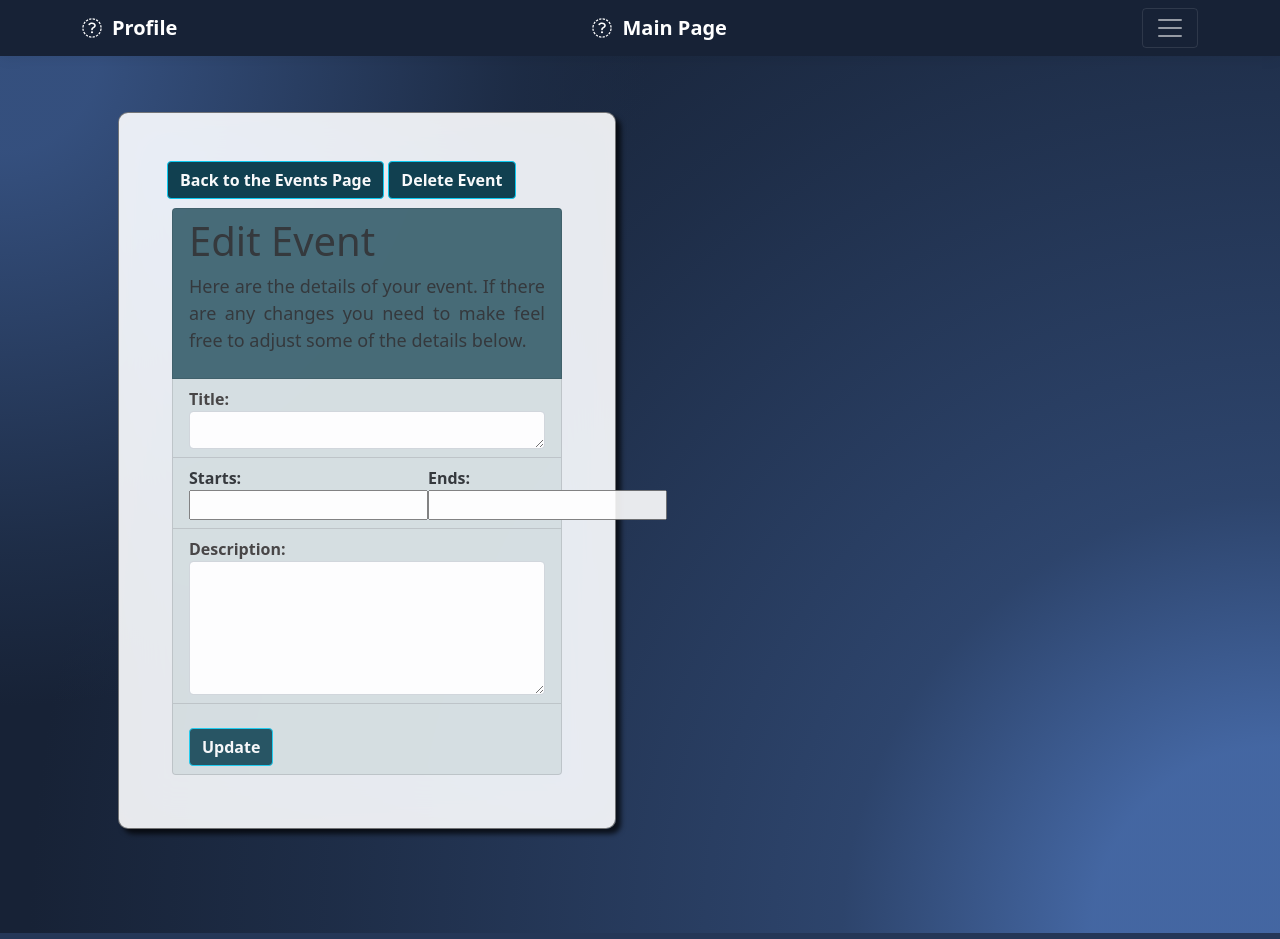
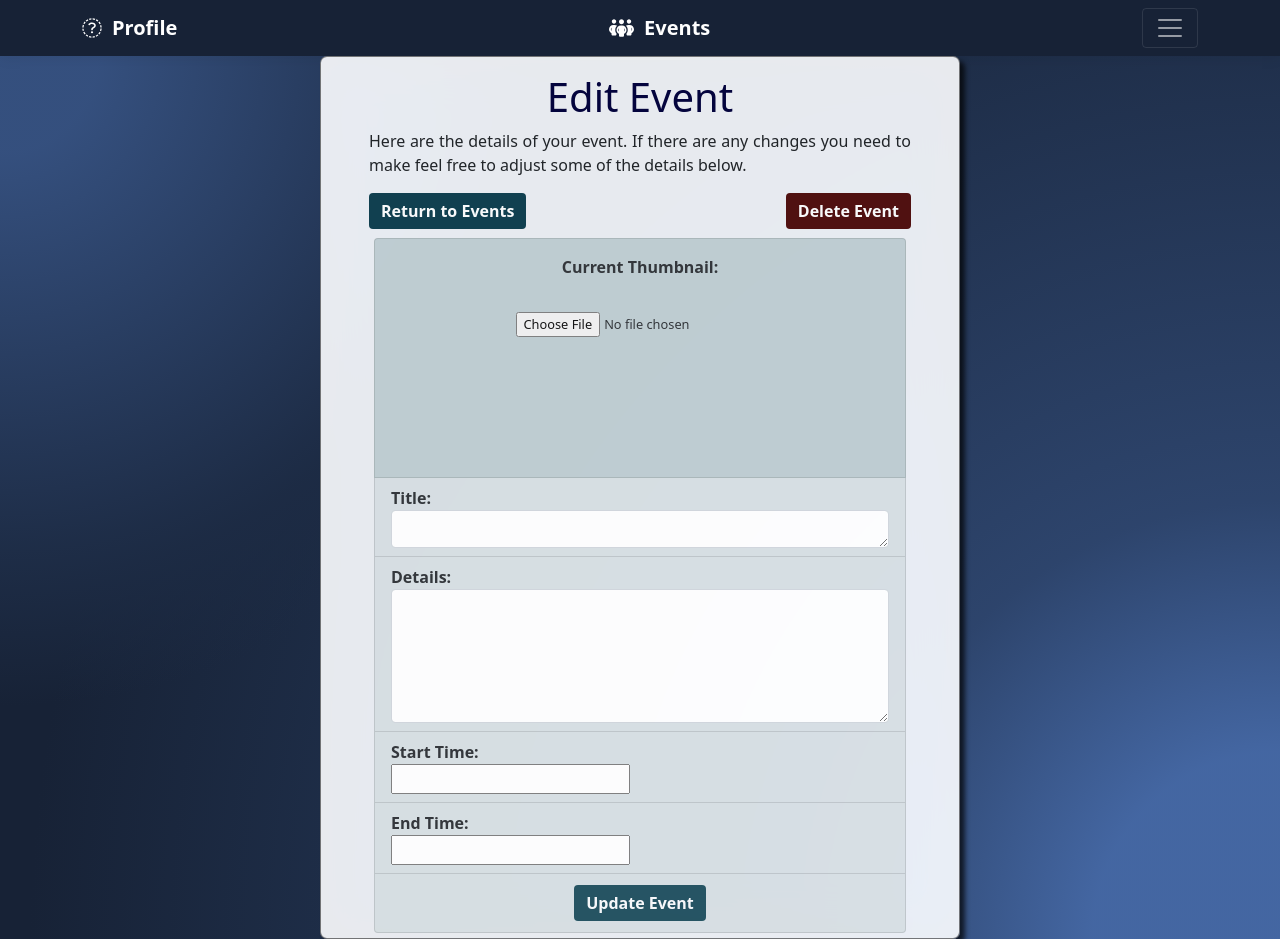
Before and after one commit to alejamora04/Layover-Connections, a Django app: template events/templates/events/edit_event.html in a window 1280 px wide. Run offline with Django 4.2, Linux system fonts and the light colour scheme; the template is opened without the code that fills it: values that come from a table or form of the project are taken from there, others are empty; some libraries are stand-ins or nearby versions.

Commit message:
Refactored front end for event CRUD pages.

```diff
--- a/events/forms.py
+++ b/events/forms.py
@@ -19,7 +19,8 @@ class EventUpdateForm(forms.ModelForm):
 	title = forms.CharField(widget=forms.Textarea(attrs={'class': 'form-control', 'rows': 1}))
 	start_time = forms.CharField(label= 'Start Time: [ yyyy-mm-dd 00:00 ]')
 	description = forms.CharField(widget=forms.Textarea(attrs={'class': 'form-control', 'rows': 5}))
+	event_thumbnail = forms.ImageField()
 
 	class Meta:
 		model = Event
-		fields = ['title', 'start_time', 'end_time', 'description']
+		fields = ['title', 'event_thumbnail', 'start_time', 'end_time', 'description']
--- a/events/templates/events/edit_event.html
+++ b/events/templates/events/edit_event.html
@@ -3,83 +3,86 @@
 {% load crispy_forms_tags %}
 
 {% block content %}
-    <!-- Section: Design Block -->
-    <section class="background-radial-gradient overflow-hidden">
-        <div class="container px-4 py-2 px-md-5 text-center text-lg-start my-5">
-          <div class="row gx-lg-5 align-items-center mb-5">
-
-                <!-- Create Event Form -->
-                <div class="col-lg-6 mb-5 mb-lg-0 position-relative">
-                    <div class="card bg-glass" style = "border-radius: 10px; box-shadow: 5px 5px 5px rgba(0, 0, 0, .7); border: 1px solid rgba(0, 0, 0, 0.507);">
-                        <div class="card-body px-2 py-5 px-md-5" >
-                        <button class="btn btn-outline-info mb-1" style="background-color:hsl(195, 65%, 19%);">
-                            <strong><a href="{% url 'events:event_base' %}" style="color: #f8f9fa; text-decoration:none;"> Back to the Events Page </a></strong>
-                        </button>
-                        <button class="btn btn-outline-info mb-1" style="background-color:hsl(195, 65%, 19%);">
-                            <strong><a href="{%  url 'events:delete_event' event_details.id %}" style="color: #f8f9fa; text-decoration:none;"> Delete Event </a></strong>
-                        </button>
-                        <!--  Event Edit form -->
-                            <form method="POST" enctype="multipart/form-data">
-                                {% csrf_token %}
-                                <fieldset class="form-group">
-                                  <!-- Individual Form Fields -->
-                                  <ul class="list-group" style="padding: 5px; opacity: 90%;">
-                                    <!-- Event Details -->
-                                        <li class="list-group-item" style="background-color: hsla(194, 68%, 18%, 0.822); opacity: 100%;">
-                                            <h1> Edit Event </h1>
+<!-- Old Section: Page below Navbar -->
+<section class="background-radial-gradient" style="height: 100vh; overflow: auto;">
+    <!-- Form Outercontainer Nav-buttons -->
+    <div class="card bg-glass" style="border-radius: 7px; box-shadow: 5px 5px 5px rgba(0, 0, 0, .7); border: 1px solid rgba(0, 0, 0, 0.507); max-width: 40rem; margin: auto;">
+        <div class="px-2 px-md-5" >
+            <h1 style="text-align: center; padding-top: 1rem; color: rgb(4, 4, 61);"> Edit Event </h1>
             <p style=
-                                            "font-size: large;
+            "font-size: 1rem;
             text-align: justify;
             text-justify: inter-word;
             ">
                 Here are the details of your event. If there are any changes you need to make feel free to adjust some of the details below.
             </p>
+            <!-- Exit and Delete Nav Buttons.-->
+            <div style="display: flex; justify-content: space-between;">
+                <button class="btn btn-outline-info mb-1" style="background-color:hsl(195, 65%, 19%); border: 1px;">
+                    <strong><a href="{% url 'events:view_events' %}" style="color: #f8f9fa; text-decoration:none;"> Return to Events </a></strong>
+                </button>
+                <button class="btn btn-outline-info mb-1" style="background-color:hsl(0, 65%, 19%); border: 1px;">
+                    <strong><a href="{%  url 'events:delete_event' event_details.id %}" style="color: #f8f9fa; text-decoration:none;"> Delete Event </a></strong>
+                </button>
+            </div>
+            <!--  Event Edit form -->
+            <form method="POST" enctype="multipart/form-data">
+                {% csrf_token %}
+                <fieldset class="form-group">
+                    <!-- List of Individual Form Fields -->
+                    <ul class="list-group" style="padding: 5px; opacity: 90%; color: #363434;">
+                        <!-- Event Banner -->
+                        <li class="list-group-item" style="background-color: hsla(194, 17%, 75%, 0.87); min-height: 15rem; text-align: center; padding-top: 1rem;">
+                            <!-- Thumbnail-container Bounding div for work thumbnail. -->
+                            <strong> Current Thumbnail:</strong>
+                            <div class="wrapper" style ="
+                            border-radius: 10px;
+                            margin: auto;
+                            object-fit: contain;
+                            padding-top: .5rem;
+                            ">
+                                <img src="{{ event_details.event_thumbnail.url }}" style="
+                                border-radius: 10px;
+                                max-height: 12rem;">
+                            </div>
+
+                            <span class="ls-tight" style="font-size: .8rem; font-weight: 400;">
+                                {{ update_form.event_thumbnail }}
+                            </span>
+                        </li>
+                        <!-- Event Description-->
+                        <li class="list-group-item" style="background-color: hsla(194, 14%, 82%, 0.642);">
+                            <strong>Title:</strong> </br>
+                            {{ update_form.title}}
+                        </li>
+                        <!-- Event Description-->
+                        <li class="list-group-item" style="background-color: hsla(194, 14%, 82%, 0.642);">
+                            <strong>Details:</strong> </br>
+                            {{ update_form.description }}
+                        </li>
+                        <!-- Scheduled Time -->
+                        <li class="list-group-item" style="background-color: hsla(194, 14%, 82%, 0.642);">
+                            <strong>Start Time:</strong> </br>
+                                {{ update_form.start_time }}
                         </li>
                         <li class="list-group-item" style="background-color: hsla(194, 14%, 82%, 0.642);">
-                                            <strong style="color: #363434;"> Title: {{ update_form.title}} </strong>
+                            <strong>End Time:</strong> </br>
+                                {{ update_form.end_time }}
                         </li>
+                        <!-- Update Event Confirmation Button -->
                         <li class="list-group-item" style="background-color: hsla(194, 14%, 82%, 0.642);">
-                                            <div style = "display: flex;">
-                                                <div style="flex: auto;">
-                                                    <strong>Starts:</strong> </br>
-                                                        {{ update_form.start_time}}
-                                                </div>
-                                                <div style="flex: auto;">
-                                                    <strong>Ends:</strong> </br>
-                                                        {{ update_form.end_time}}
-                                                </div>
-                                            </div>
-                                        </li>
-                                        <li class="list-group-item" style="background-color: hsla(194, 14%, 82%, 0.642);">
-                                            <strong style="color: #363434;"> Description: {{ update_form.description}} </strong>
-                                        </li>
-                                        <li class="list-group-item" style="background-color: hsla(194, 14%, 82%, 0.642);">
-                                            <!-- Submit Button-->
-                                            <div class="form-group">
-                                                <button class="btn btn-outline-info mt-3" style="background-color:hsl(194, 65%, 20%)" type="submit">
-                                                <strong style="color: #f8f9fa; text-decoration:none;">Update</strong>
+                            <div class="form-group" style="text-align: center; padding: .2rem;">
+                                <button class="btn" style="background-color:hsl(194, 65%, 20%); border: 1px;" type="submit">
+                                    <strong style="color: #f8f9fa; text-decoration:none;">Update Event</strong>
                                 </button>
                             </div>
                         </li>
                     </ul>
                 </fieldset>
             </form>
-
-
-                        </div>
-                    </div>
-                </div>
         </div>
     </div>
 </section>
 
 
-
-
-
-
-
-
-
-
 {% endblock %}
--- a/events/templates/events/event_base.html
+++ b/events/templates/events/event_base.html
@@ -28,9 +28,9 @@
               <i class="fa-sharp fa-solid fa-circle-user" style="margin-right:10px;"></i>
               <strong>Profile</strong>
             </a>
-            <a href="{% url 'layoverconnections:homepage' %}" class="navbar-brand d-flex align-items-center">
-                <i class="fa-sharp fa-solid fa-plane" style="margin-right:10px;"></i>
-                <strong>Main Page</strong>
+            <a href="{% url 'events:view_events' %}" class="navbar-brand d-flex align-items-center">
+              <i class="fa-solid fa-people-group" style="margin-right:10px;"></i>
+              <strong>Events</strong>
             </a>
             <button class="navbar-toggler" type="button" data-bs-toggle="collapse" data-bs-target="#navbarHeader" aria-controls="navbarHeader" aria-expanded="false" aria-label="Toggle navigation">
               <span class="navbar-toggler-icon"></span>
--- a/events/templates/events/existing_event.html
+++ b/events/templates/events/existing_event.html
@@ -4,7 +4,7 @@
 
 {% block content %}
 <!-- Section: Design Block -->
-<section class="background-radial-gradient overflow-hidden">
+<section class="background-radial-gradient" style="height: 100vh; overflow:auto;">
     <div class="container py-1 text-center text-lg-start" style="max-width: 50rem;">
         <!-- Background card container -->
 
--- a/events/views.py
+++ b/events/views.py
@@ -132,7 +132,9 @@ def edit_event(request, event_id):
 	# Only allow user to modify event details if they're a host.
 	if host == event_host:
 		if request.method == "POST":
-			update_form = EventCreationForm(request.POST, instance=event_details)
+			update_form = EventCreationForm(request.POST,
+								   		 	request.FILES,
+											instance=event_details)
 			if update_form.is_valid():
 				update_form.save()
 				# FIXME Django routing messages to admin/ login portal url insert messages with JavaScript
```
Also changed, not shown: events/static/events/styles.css (+0 -11 lines), events/templates/events/create_event.html (+17 -21 lines), events/templates/events/delete_event.html (+46 -39 lines), events/templates/events/event_details.html (+41 -46 lines). Lines whose indentation alone changed are shown as unchanged.
